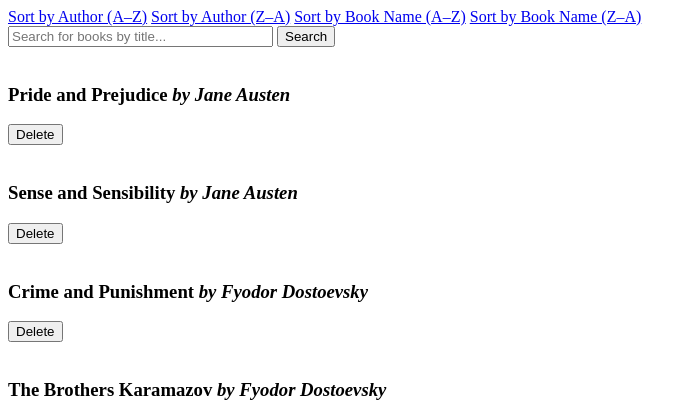
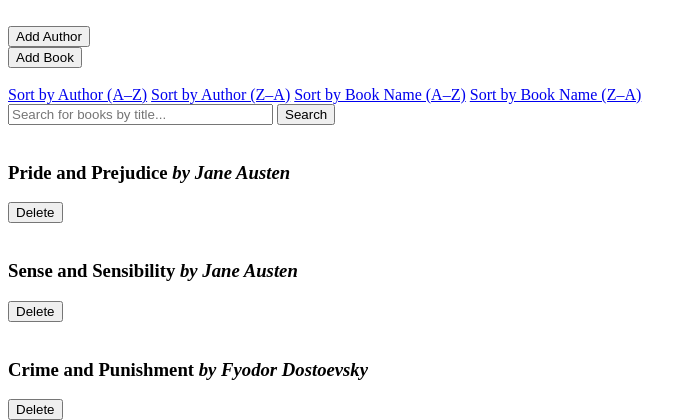
Before and after one commit to eStangel/Book-Alchemy, a Flask app: page /home in a window 1280 px wide. Shown: the top 420 px of the page, without its empty margins (0-696 px from the left). Run offline with Flask 3, Linux system fonts and the light colour scheme.

Commit message:
Add links to other routes

```diff
--- a/templates/add_author.html
+++ b/templates/add_author.html
@@ -14,7 +14,11 @@
       <p style="color: red;">{{ success_message }}</p>
     {% endif %}
   {% endif %}
-
+  <br>
+  <form action="{{ url_for('home') }}" method="GET">
+        <button type="submit">Home</button>
+    </form>
+  <br><br>
   <form action="/add_author" method="POST">
   <label for="name">Author Name:</label>
   <input type="text" id="name" name="name" required><br><br>
--- a/templates/add_book.html
+++ b/templates/add_book.html
@@ -14,7 +14,11 @@
       <p style="color: red;">{{ success_message }}</p>
     {% endif %}
   {% endif %}
-
+  <br>
+  <form action="{{ url_for('home') }}" method="GET">
+        <button type="submit">Home</button>
+    </form>
+  <br><br>
   <form action="/add_book" method="POST">
   <label for="title">Title:</label>
   <input type="text" id="title" name="title" required><br><br>
--- a/templates/home.html
+++ b/templates/home.html
@@ -13,6 +13,14 @@
       <p style="color: red;">{{ message }}</p>
     {% endif %}
     {% endif %}
+    <br>
+    <form action="{{ url_for('add_author') }}" method="GET">
+        <button type="submit">Add Author</button>
+    </form>
+    <form action="{{ url_for('add_book') }}" method="GET">
+        <button type="submit">Add Book</button>
+    </form>
+    <br>
     <a href="{{ url_for('home', sort='author_asc') }}">Sort by Author (A–Z)</a>
     <a href="{{ url_for('home', sort='author_desc') }}">Sort by Author (Z–A)</a>
     <a href="{{ url_for('home', sort='book_name_asc') }}">Sort by Book Name (A–Z)</a>
```
Also changed, not shown: data/library.sqlite.
